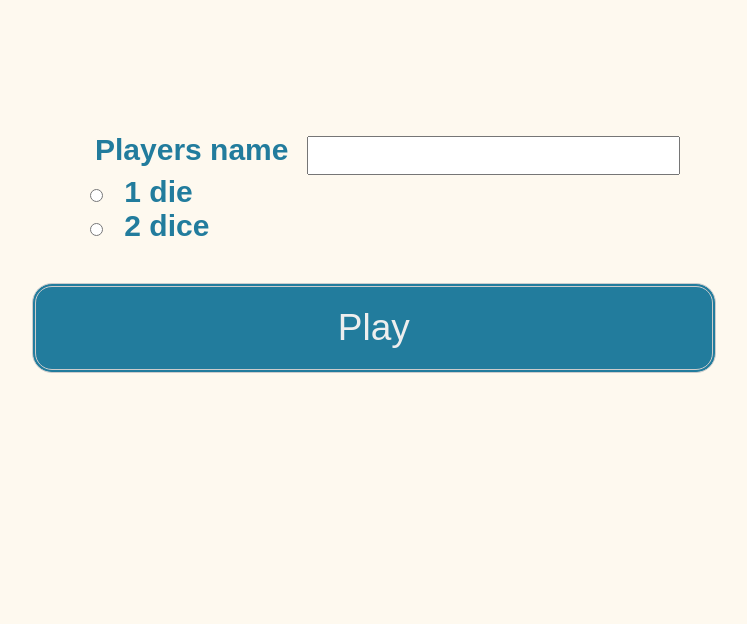
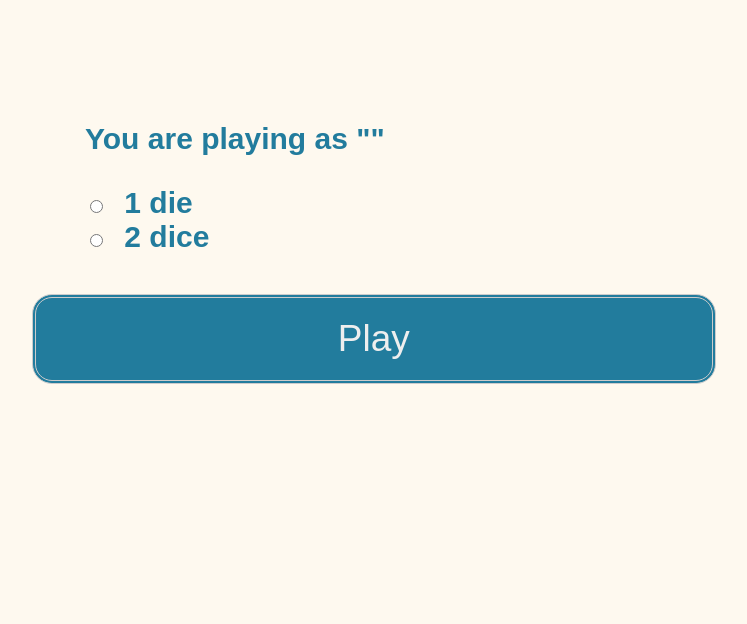
Before and after one commit to Elmittil/mvc-proj, a Symfony app: template templates/game21.html.twig in a window 1280 px wide. Shown: the part 200-824 px from the top of the page, without its empty margins (251-998 px from the left). Run offline with Twig, Linux system fonts and the light colour scheme; the template is opened without the code that fills it, so the values that code supplies are empty; some libraries are stand-ins or nearby versions.

Commit message:
player name field removed

```diff
--- a/templates/game21.html.twig
+++ b/templates/game21.html.twig
@@ -2,11 +2,11 @@
 
 {% block content %}
 <div class="game21-wrapper">
-    <form action="{{ app.request.getBaseURL() }}/game21/set-hand" method="post" class="die-choice">
+    <div class="centered-content">
+        <form action="{{ app.request.getBaseURL() }}/set-hand" method="post" class="die-choice">
             <div class="radio-b">
-            <label for="playername">Players name</label>
-            <input type="text" id="playername" name="playername">
                 <div class="radio-duo">
+                <p> You are playing as "{{ player }}"</p>
                 <input type="radio" id="1" name="diceQty" value="1">
                 <label for="1">1 die</label><br>
                 </div>
@@ -18,4 +18,5 @@
             <button type="submit" class="new-game-button" name="start" value="Play">Play</button>
         </form>
     </div>
+</div>
 {% endblock %}
```
Lines whose indentation alone changed are shown as unchanged.
